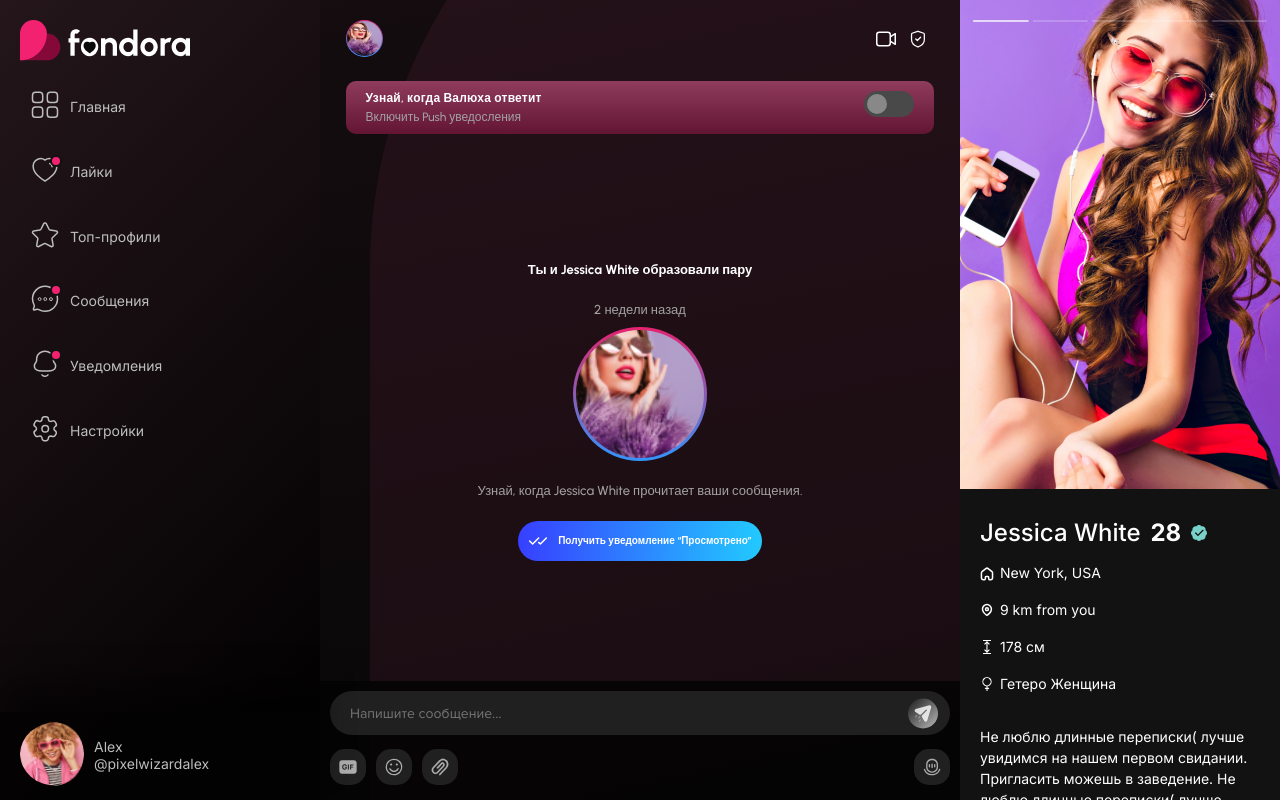
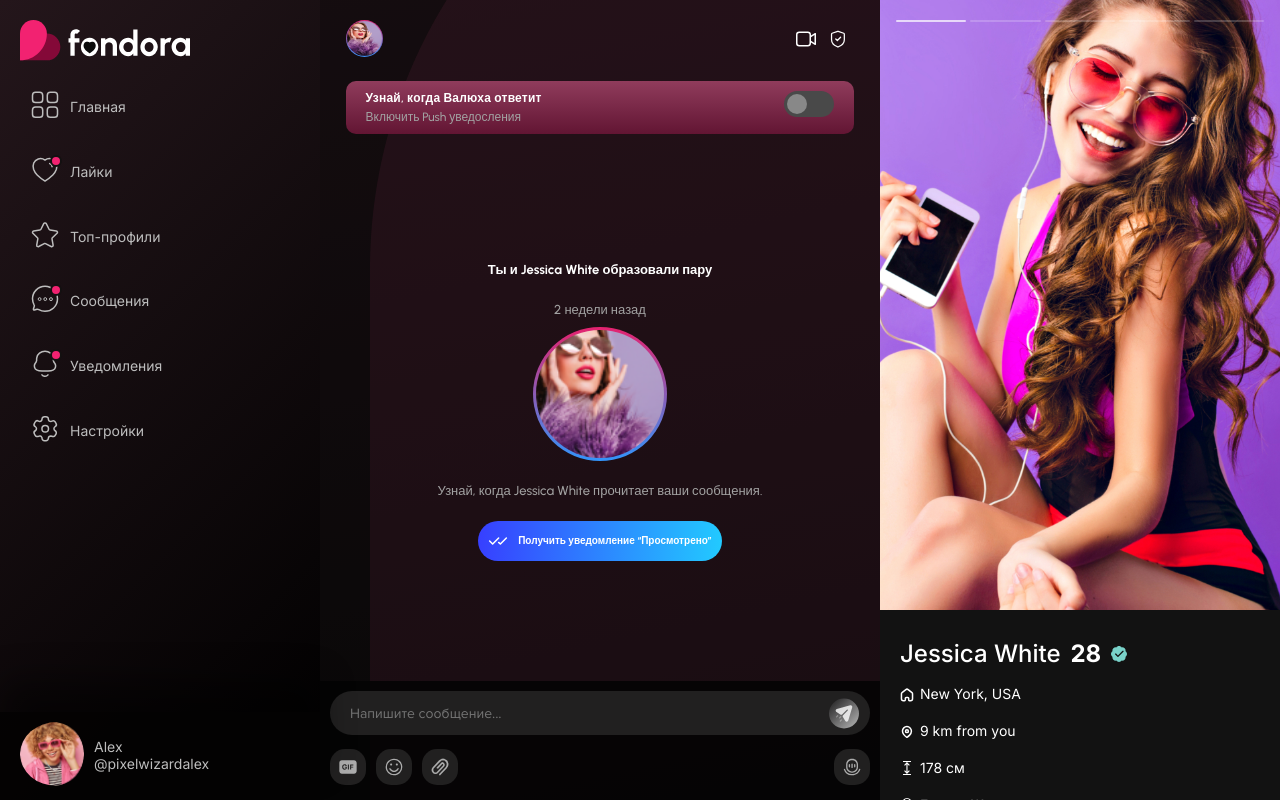
Before and after one commit to dmitryfrontender/fondora, a React (Create React App) app: page /pairs/newChat/1 in a window 1280 px wide. Built offline with nearby package versions, Linux system fonts and the light colour scheme.

Commit message:
opened profile fix for interactive elements

```diff
--- a/src/components/MessageSidebar/MediaMessageSidebar.scss
+++ b/src/components/MessageSidebar/MediaMessageSidebar.scss
@@ -13,18 +13,31 @@
 			display: flex;
 			flex-direction: column;
 			justify-content: flex-start;
-			// overflow: hidden;
-			// overflow-y: hidden;
 			.Pairs {
 				display: block;
-				// position: absolute;
 				height: fit-content;
-				overflow: hidden;
+				overflow: auto;
 				max-width: -webkit-fill-available;
+				max-height: 50vh;
 
 				.pairsWrapper {
+					display: flex;
+					align-items: stretch;
 					flex-wrap: nowrap;
 					width: 100%;
+					padding-bottom: 10px;
+					gap: 12px;
+
+					.pairElement {
+						width: 96px;
+						flex-shrink: 0;
+					}
+
+					.likes {
+						.blurWrapper {
+							border-radius: 10px;
+						}
+					}
 				}
 			}
 			.messagesWrapper {
@@ -33,7 +46,6 @@
 
 				width: 100%;
 				overflow: scroll;
-				// padding-bottom: 150px;
 				ul {
 					// height: -webkit-fill-available;
 					margin-bottom: 175px;
--- a/src/components/PairsComponent/Pairs.scss
+++ b/src/components/PairsComponent/Pairs.scss
@@ -7,22 +7,10 @@
 	margin-top: 10px;
 
 	.pairsWrapper {
-		// display: flex;
-		// flex-wrap: wrap;
-		// justify-content: flex-start;
-		// flex-direction: row;
-		// align-items: center;
-		// margin-top: 30px;
-		// // gap: 1vw;
-		// gap: 0.8vw;
-		// width: 100%;
-		// height: 100%;
-		// overflow: auto;
 		display: grid;
 		grid-template-columns: repeat(3, 1fr);
 		justify-content: flex-start;
 		padding-bottom: 50px;
-		// margin-top: 30px;
 		gap: 0.8vw;
 		width: 100%;
 		height: 100%;
@@ -31,16 +19,18 @@
 			position: relative;
 			overflow: hidden;
 
-			.userPhoto::before{
-				display: block;
-				content: "";
-				width: 100%;
-				padding-top: 145%;
-			}
 			.userPhoto{
 				position: relative;
 				overflow: hidden;
 				border-radius: 10px;
+
+				&:before{
+					display: block;
+					content: "";
+					width: 100%;
+					padding-top: 145%;
+				}
+
 				img{
 					position: absolute;
 					top: 50%;
@@ -82,7 +72,20 @@
 				border: 2px solid rgb(255, 187, 12);
 				position: relative;
 
-				img {
+				&:before{
+					display: block;
+					content: "";
+					width: 100%;
+					padding-top: 145%;
+				}
+
+				img{
+					position: absolute;
+					top: 50%;
+					left: 50%;
+					transform: translate(-50%, -50%);
+					min-width: 100%;
+					min-height: 100%;
 					filter: blur(10px);
 				}
 				.countSlides {
--- /dev/null
+++ b/src/components/ProfileButtons/MediaProfileButtons.scss
@@ -0,0 +1,8 @@
+@media screen and (max-width: 1023px) {
+    .ProfileButtons {
+        .buttonsWrapper {
+            width: calc(100% - 20px);
+            padding: 0 10px;
+        }
+    }
+}
--- /dev/null
+++ b/src/components/ProfileButtons/ProfileButtons.scss
@@ -0,0 +1,87 @@
+.ProfileButtons {
+	display: none;
+}
+
+.profileOpened .ProfileButtons {
+	position: absolute;
+	bottom: 10px;
+	z-index: 10;
+	width: 100%;
+	display: block;
+
+	.buttonsWrapper {
+		width: calc(100% - 10px);
+		max-width: 364px;
+		margin: 0 auto;
+		border-radius: 35px;
+		opacity: 0.9;
+		background: linear-gradient(180deg, #121212 0%, #0b0b0b 100%);
+		backdrop-filter: blur(2.5px);
+		display: flex;
+		justify-content: space-between;
+		padding: 5px;
+		align-items: center;
+		position: relative;
+
+		svg {
+			width: 24px;
+			max-width: fit-content;
+			height: 24px;
+		}
+
+		img {
+			width: clamp(20px, 3.7vw, 35px);
+		}
+		a {
+			position: relative;
+			.active-menu {
+				stroke: var(--main-red);
+			}
+			.pinnedItem {
+				// width: 1vw;
+				// height: 1vw;
+				width: clamp(5px, 1vw, 7px);
+				height: clamp(5px, 1vw, 7px);
+				border: 2px solid rgb(19, 17, 17);
+				position: absolute;
+				top: 0.4vw;
+				right: 0;
+				border-radius: 50%;
+				background: var(--main-red);
+				transform: translateX(10%);
+			}
+		}
+	}
+}
+@media screen and (max-width: 750px) {
+	.MobileButtons {
+		.buttonsWrapper {
+			a {
+				.pinnedItem {
+					top: 0.3vw;
+					transform: translateX(30%);
+				}
+			}
+		}
+	}
+}
+@media screen and (max-width: 490px) {
+	.MobileButtons {
+		.buttonsWrapper {
+			a {
+				.pinnedItem {
+					top: 0vw;
+					// transform: translate(15%);
+					transform: translate(30%, -20%);
+				}
+			}
+		}
+	}
+}
+@media screen and (max-width: 480px) {
+	.MobileButtons {
+		.buttonsWrapper {
+			width: clamp(120px, 95vw, 400px);
+		}
+	}
+}
--- /dev/null
+++ b/src/components/ProfileButtons/ProfileButtons.tsx
@@ -0,0 +1,50 @@
+import React, { useCallback, useState } from 'react';
+import SVGIcon from '../../assets/icons/svgComponent';
+import './ProfileButtons.scss';
+import './MediaProfileButtons.scss';
+
+const ProfileButtons = () => {
+	const [approved, setApproved] = useState('');
+
+	const handleApprove = useCallback(() => {
+		setApproved('approved');
+	}, []);
+
+	const handleDecline = useCallback(() => {
+		setApproved('declined');
+	}, []);
+
+	return (
+		<div className='ProfileButtons'>
+			<div className='buttonsWrapper'>
+				<div
+					className={`GamePadPanelButtonsItem item-big ${approved === 'declined' ? 'declined' : ''}`}
+					onClick={() => handleDecline()}
+					aria-hidden='true'
+				>
+					<SVGIcon name='gamepadNoIcon' size={24} />
+				</div>
+				<div className='GamePadPanelButtonsItem'>
+					<SVGIcon name='gamepadRebootIcon' size={16} />
+				</div>
+				<div className='GamePadPanelButtonsItem'>
+					<SVGIcon name='gamepadStarIcon' size={16} />
+				</div>
+				<div className='GamePadPanelButtonsItem'>
+					<SVGIcon name='gamepadBoltIcon' size={16} />
+				</div>
+				<div
+					className={`GamePadPanelButtonsItem item-big ${approved === 'approved' ? 'approved' : ''} ${
+						approved === 'declined' ? 'upside-down' : 'item-pink'
+					}`}
+					onClick={() => handleApprove()}
+					aria-hidden='true'
+				>
+					<SVGIcon name='gamepadHeartIcon' size={24} />
+				</div>
+			</div>
+		</div>
+	);
+};
+
+export default ProfileButtons;
--- /dev/null
+++ b/src/components/ProfileComponent/MediaProfileComponent.scss
@@ -0,0 +1,27 @@
+@media screen and (max-width: 1023px) {
+    .ProfileComponent {
+        height: calc(100vh - clamp(102px, 13vw, 110px));
+        margin: clamp(102px, 13vw, 110px) auto 0;
+        --m: 45px;
+    }
+
+    .profileOpened {
+        .MobileButtons {
+            display: none;
+        }
+
+        .ProfileComponent {
+            // min-width: initial;
+            // width: 100%;
+        }
+    }
+}
+
+@media screen and (max-width: 600px) {
+    .profileOpened {
+        .ProfileComponent {
+            width: 100vw;
+		    min-width: initial;
+        }
+    }
+}
--- a/src/components/ProfileComponent/ProfileComponent.scss
+++ b/src/components/ProfileComponent/ProfileComponent.scss
@@ -1,6 +1,27 @@
 .ProfileComponent {
-	overflow: auto;
+	--side-padding: 0;
+	--top-padding: 0;
+	--top-margin: 50px;
+	--right-margin: 29vw;
+	--left-margin: 39vw;
+	--bottom-padding: 93px;
+
+	overflow: hidden;
 	border-radius: 30px;
+	display: flex;
+	flex-direction: column;
+	align-items: center;
+	justify-content: center;
+	width: calc(100% - var(--left-margin) - var(--right-margin));
+	height: calc(100vh - var(--top-margin) - var(--top-margin));
+	position: relative;
+	margin: var(--top-margin) var(--right-margin) 0 var(--left-margin);
+
+	&Wrapper {
+		width: 100%;
+		overflow: auto;
+		height: 100%;
+	}
 
 	&Title {
 		color: #fff;
@@ -324,3 +345,10 @@
 		}
 	}
 }
+
+.profileOpened .ProfileComponent {
+	min-width: 600px;
+	&Info {
+		padding-bottom: var(--bottom-padding);
+	}
+}
--- a/src/components/ProfileComponent/ProfileComponent.tsx
+++ b/src/components/ProfileComponent/ProfileComponent.tsx
@@ -1,5 +1,6 @@
 import React, { useState } from 'react';
 import './ProfileComponent.scss';
+import './MediaProfileComponent.scss';
 import PhotoSlider from './PhotoSlider/PhotoSlider';
 import SVGIcon from '../../assets/icons/svgComponent';
 import TextAreaAutosize from 'react-textarea-autosize';
@@ -11,6 +12,7 @@ import { toggleToBlockUser, protectModalState, reportUserAvatar, reportUserName,
 
 import { useDispatch } from 'react-redux';
 import { shareProfileState } from '../../store/ShareProfileSlice';
+import ProfileButtons from '../ProfileButtons/ProfileButtons';
 
 const tagLabels = [
 	{
@@ -73,6 +75,7 @@ const ProfileComponent = (props: any) => {
 
 	return (
 		<div className='ProfileComponent'>
+			<div className="ProfileComponentWrapper">
 				<PhotoSlider images={activeUser.images} drag={true} />
 
 				<div className='ProfileComponentInfo'>
@@ -264,6 +267,9 @@ const ProfileComponent = (props: any) => {
 					</div>
 				</div>
 			</div>
+
+			<ProfileButtons />
+		</div>
 	);
 };
 
--- a/src/layout/Chat/Chat.scss
+++ b/src/layout/Chat/Chat.scss
@@ -2,15 +2,16 @@
 	background: rgb(18, 18, 18);
 	overflow: hidden;
 	position: relative;
-	// padding-left: clamp(200px, 30vw, 356px);
 	padding-left: clamp(317px, 30vw, 320px);
+	width: calc(100% - clamp(317px, 30vw, 320px));
 
 	.chatWrapper {
-		display: grid;
-		grid-template-columns: 2fr 1fr;
+		display: flex;
 		width: 100%;
-		height: 100px;
+		height: 100vh;
 		.chatArea {
+			flex-grow: 1;
+			flex-shrink: 1;
 			position: relative;
 			width: -webkit-fill-available;
 			height: -webkit-fill-available;
@@ -143,8 +144,6 @@
 							width: 100%;
 							.message {
 								// width: 30vw;
-								max-width: 80%;
-
 								.messageWrapper{
 									position: relative;
 									display: flex;
@@ -269,10 +268,16 @@
 			}
 		}
 		.ProfileComponent {
-			// width: -webkit-fill-available;
-			height: 100vh;
+			max-width: 400px;
+			min-width: initial;
+			width: 100%;
+			height: 100%;
+			flex-shrink: 0;
+			flex-grow: 0;
 			max-height: initial;
 			border-radius: 0;
+			margin: 0;
+
 			.ProfileComponentInfo {
 				position: relative;
 			}
--- a/src/layout/Chat/MediaChat.scss
+++ b/src/layout/Chat/MediaChat.scss
@@ -10,3 +10,13 @@
 		}
 	}
 }
+
+@media screen and (max-width: 1200px) {
+	.Chat {
+		.chatWrapper {
+			.ProfileComponent {
+				display: none;
+			}
+		}
+	}
+}
--- a/src/style/App.scss
+++ b/src/style/App.scss
@@ -45,17 +45,17 @@
 	/* FONTS END */
 
 	// SCROLLBAR FOR MOZILLA
-	scrollbar-color: rgb(210, 210, 210) rgb(46, 54, 69) !important;
+	scrollbar-color: #212020 rgb(46, 54, 69) !important;
 	scrollbar-width: thin !important;
 
 	// SCROLLBAR FOR OTHER
 	::-webkit-scrollbar {
-		width: 7px;
-		height: 7px;
+		width: 5px;
+		height: 5px;
 	}
 
-	::-webkit-scrollbar-track-piece {
-		background-color: rgb(210, 210, 210);
+	::-webkit-scrollbar-track {
+		background-color: #212020;
 	}
 
 	::-webkit-scrollbar-thumb {
```
Also changed, not shown: src/components/GamePad/GamePad.tsx (+16 -10 lines). Lines whose indentation alone changed are shown as unchanged.
